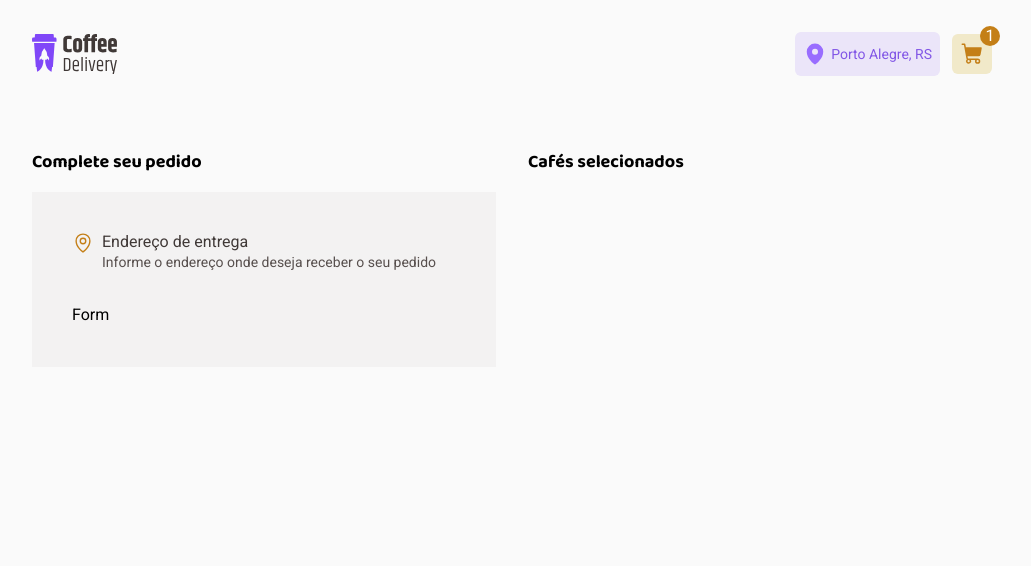
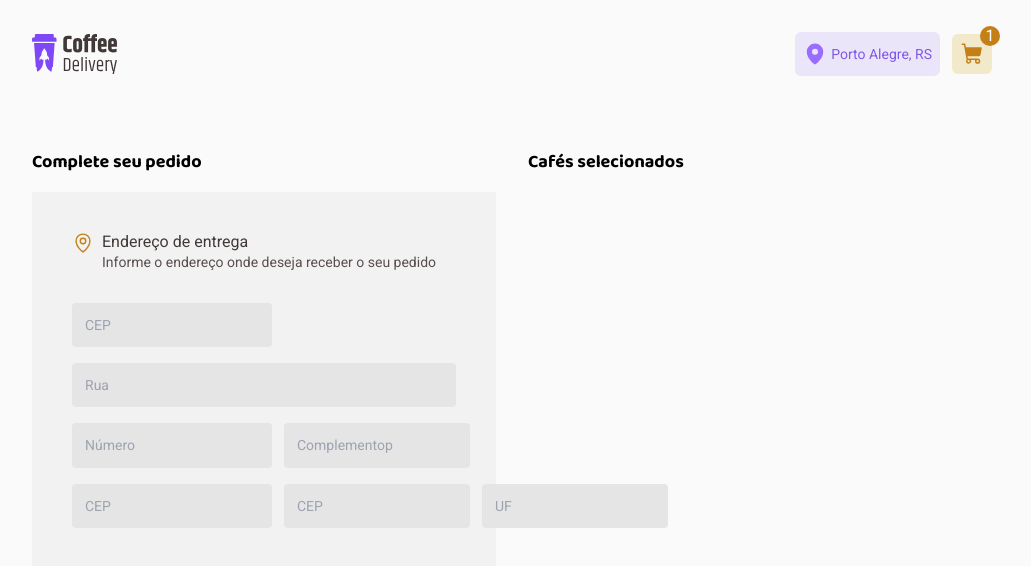
Before and after one commit to ReinaldoARamos/coffe-delivery-2, a Next.js app: page /cart in a window 1280 px wide. Shown: the top 566 px of the page, without its empty margins (128-1159 px from the left). Built offline with nearby package versions, Linux system fonts and the light colour scheme.

Commit message:
terminando o furmulário do endereço

```diff
--- a/src/app/components/AdressForm/AdressForm.tsx
+++ b/src/app/components/AdressForm/AdressForm.tsx
@@ -23,7 +23,41 @@ export function AdressForm() {
             </span>
           </div>
         </div>
-        <div>Form</div>
+        <form className="flex flex-col space-y-4">
+          <input
+            placeholder="CEP"
+            className="w-[200px] rounded border border-transparent bg-base-button p-3 text-sm leading-[130%] text-base-label transition-colors hover:cursor-pointer focus:border-brandyellow-dark focus:outline-none"
+          />
+          <input
+            placeholder="Rua"
+            className="rounded border border-transparent bg-base-button p-3 text-sm leading-[130%] text-base-label transition-colors hover:cursor-pointer focus:border-brandyellow-dark focus:outline-none"
+          />
+
+          <div className="flex gap-3">
+            <input
+              placeholder="Número"
+              className="w-[200px] flex-none rounded border border-transparent bg-base-button p-3 text-sm leading-[130%] text-base-label transition-colors hover:cursor-pointer focus:border-brandyellow-dark focus:outline-none"
+            />
+            <input
+              placeholder="Complementop"
+              className="flex-grow rounded border border-transparent bg-base-button p-3 text-sm leading-[130%] text-base-label transition-colors hover:cursor-pointer focus:border-brandyellow-dark focus:outline-none"
+            />
+          </div>
+          <div className="flex gap-3">
+            <input
+              placeholder="CEP"
+              className="w-[200px] flex-none rounded border border-transparent bg-base-button p-3 text-sm leading-[130%] text-base-label transition-colors hover:cursor-pointer focus:border-brandyellow-dark focus:outline-none"
+            />
+            <input
+              placeholder="CEP"
+              className="flex-grow  rounded border border-transparent bg-base-button p-3 text-sm leading-[130%] text-base-label transition-colors hover:cursor-pointer focus:border-brandyellow-dark focus:outline-none"
+            />
+            <input
+              placeholder="UF"
+              className="flex-grow  overflow-hidden rounded border border-transparent bg-base-button p-3 text-sm leading-[130%] text-base-label transition-colors hover:cursor-pointer focus:border-brandyellow-dark focus:outline-none"
+            />
+          </div>
+        </form>
       </div>
     </div>
   );
```
